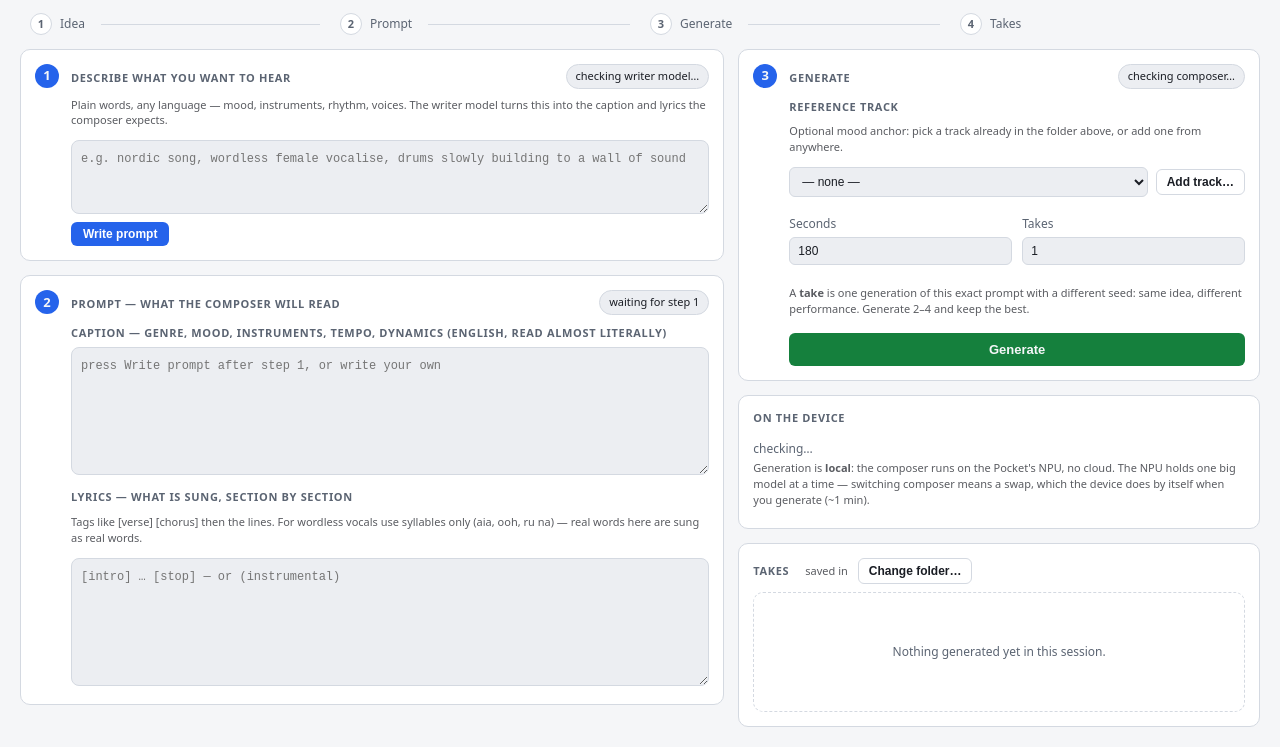
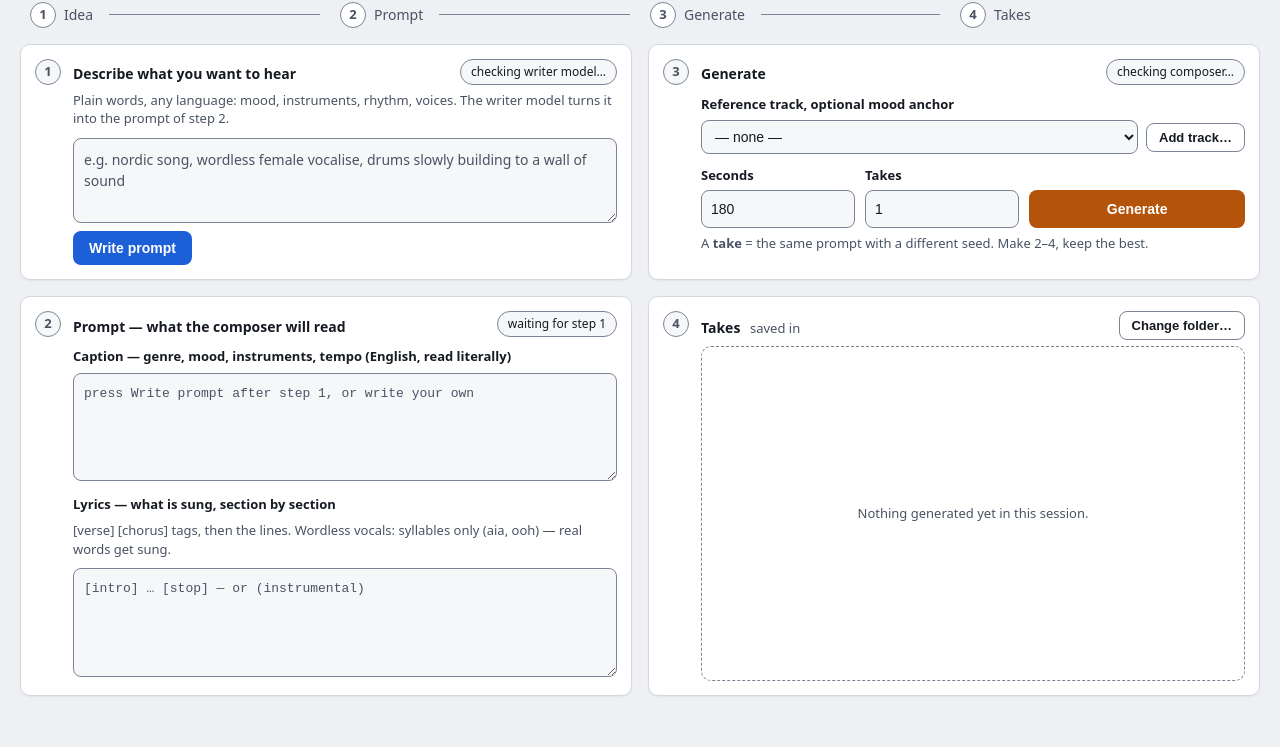
Before and after one commit to 3p4dm4/tiinyos-linux, a plain HTML site: page src/music.html in a window 1280 px wide. Shown: the part 84-831 px from the top of the page. After the commit the page ends 800 px from the top, so only its background shows below. Drawn offline with Linux system fonts and the light colour scheme.

Commit message:
feat(music): readable layout — OS theme tokens, 2x2 steps, Pocket logo
- music.css: page-only tokens following the OS theme (dark/light); cards off the
  page, field borders >= 3:1, type scale 12/13/14/20, labels 13px; Write = blue,
  Generate = orange. The Performance window keeps its own palette.
- Layout fits one screen at 1180x820: 2x2 grid with equal columns under the
  stepper (1-2 left, 3-4 right), badge 4 on Takes, badges mirror stepper state.
- Header shows only the Pocket state; writer/composer stay in their step chips.
- Logo: the Pocket with a sound wave on an orange tile (readable on dark and light).
- Window backgroundColor follows nativeTheme (no black flash on light desktops).

Co-Authored-By: Claude Opus 5.5 <noreply@anthropic.com>

```diff
--- a/src/m3_music.js
+++ b/src/m3_music.js
@@ -8,7 +8,7 @@
  * explicitly reports what is loaded and what AceStep would evict.
  */
 'use strict';
-const { BrowserWindow, ipcMain, dialog } = require('electron');
+const { BrowserWindow, ipcMain, dialog, nativeTheme } = require('electron');
 const path = require('path');
 const os = require('os');
 const fs = require('fs');
@@ -47,7 +47,7 @@ function open() {
     width: 1180, height: 820, minWidth: 860, minHeight: 560,
     title: 'Music Lab',
     icon: path.join(__dirname, '..', 'renderer', 'music-lab.png'),
-    backgroundColor: '#0f1115',
+    backgroundColor: nativeTheme.shouldUseDarkColors ? '#0b0d12' : '#eef0f4', // = music.css --bg, no flash
     autoHideMenuBar: true,
     webPreferences: {
       preload: path.join(__dirname, 'm3_preload.js'),
--- a/src/m3music/studio.js
+++ b/src/m3music/studio.js
@@ -20,6 +20,10 @@ M3.studio = (function () {
     if (takeNo && !generating && caption) states[2] = 'done';
     document.querySelectorAll('#flow li').forEach((li, i) => {
       li.className = states[i] || '';
+    });
+    // the numbered badge on each card mirrors the stepper (same number, same state)
+    document.querySelectorAll('.step-n').forEach((n, i) => {
+      n.className = 'step-n ' + (states[i] || '');
     });
     // step ② chip: prompt readiness
     const pc = $('prompt-chip');
--- a/src/music.css
+++ b/src/music.css
@@ -1,54 +1,100 @@
-/* M3 — Music Lab specifics (base tokens/body come from performance.css). */
+/* M3 — Music Lab specifics. performance.css gives the reset/body; the tokens below override its
+ * dashboard palette for this page only (the Performance window keeps its own).
+ * Follows the OS theme. Contrast targets: cards visibly off the page, field and control
+ * borders >= 3:1 against their background (rule/color-nontext-contrast), text >= 4.5:1.
+ * Type scale: 12 / 13 / 14 / 20 px, labels never below 13 (rule/type-neutral-scale). */
+:root{ /* dark: page < card < field, each step visible */
+  --bg:#0b0d12; --panel:#1b1f29; --panel2:#262c38; --edge:#343b4a; --line:#707a90;
+  --text:#eef0f5; --muted:#b4bccb; --accent:#8ab4ff; --on-accent:#0b1220;
+  --hot:#ff9a3c; --on-hot:#1a0d00; --ok:#4ade80; --warn:#fbbf24; --err:#f87171;
+  --shadow:none;
+}
+@media (prefers-color-scheme:light){
+  :root{
+    --bg:#eef0f4; --panel:#ffffff; --panel2:#f6f7f9; --edge:#d4d9e1; --line:#7b8494;
+    --text:#161a22; --muted:#4a5363; --accent:#1d5fd6; --on-accent:#ffffff;
+    --hot:#b4530a; --on-hot:#ffffff; --ok:#15803d; --warn:#b45309; --err:#b91c1c;
+    --shadow:0 1px 2px rgb(0 0 0 / .06);
+  }
+}
+body{font-size:14px}
+.card{border-color:var(--edge);box-shadow:var(--shadow);border-radius:10px}
+
+/* header: title left, device state right (state, not a step) */
 .lab-head{display:flex;justify-content:space-between;align-items:flex-start;gap:16px;flex-wrap:wrap}
 .lab-title{display:flex;gap:12px;align-items:center}
-.lab-logo{width:44px;height:44px;border-radius:10px}
-.lab-head h1{margin:0}
-.statusbar{margin:0;padding:10px 14px;display:flex;gap:18px;align-items:center;flex-wrap:wrap;min-width:min(480px,100%)}
+.lab-logo{width:48px;height:48px;border-radius:11px}
+.lab-head h1{margin:0;font-size:20px}
+.sub{color:var(--muted);font-size:13px;margin:0}
+.device{padding:9px 14px;display:flex;align-items:center;gap:14px;flex-wrap:wrap}
+.device-state{display:flex;gap:12px;align-items:center;flex-wrap:wrap}
+.device .note{margin:0}
 
-.lab-grid{display:grid;grid-template-columns:1.35fr 1fr;gap:14px;align-items:start;margin-top:14px}
-.lab-col{display:flex;flex-direction:column;gap:14px;min-width:0}
+/* page = one screen: header, stepper, then a 2x2 grid that takes the rest.
+ * Columns are equal so stepper items 1-2 sit over the left column and 3-4 over the right. */
+html,body{height:100%}
+body{display:flex;flex-direction:column;min-height:0}
+.lab-grid{flex:1;min-height:0;display:grid;grid-template-columns:1fr 1fr;grid-template-rows:auto 1fr;
+  grid-template-areas:"s1 s3" "s2 s4";gap:16px;margin-top:16px}
+#step1{grid-area:s1} #step2{grid-area:s2} #step3{grid-area:s3} #step4{grid-area:s4}
+.lab-grid > .card{min-width:0;min-height:0}
+#step1 textarea,#step2 textarea{flex:1 1 auto;min-height:72px}
 
+/* fields: own surface + a border you can see */
 textarea{width:100%;box-sizing:border-box;background:var(--panel2);color:var(--text);
-  border:1px solid var(--line);border-radius:8px;padding:9px;font:12px/1.5 ui-monospace,monospace;resize:vertical}
-textarea:focus,select:focus,input:focus{outline:2px solid var(--accent);outline-offset:0}
+  border:1px solid var(--line);border-radius:8px;padding:10px;font:14px/1.5 system-ui,sans-serif;resize:vertical}
+textarea#caption,textarea#lyrics{font:13px/1.5 ui-monospace,monospace;margin-bottom:4px}
+textarea::placeholder{color:var(--muted);opacity:1}
+textarea:focus,select:focus,input:focus,button:focus-visible{outline:2px solid var(--accent);outline-offset:1px}
 select,input[type=number]{background:var(--panel2);color:var(--text);border:1px solid var(--line);
-  border-radius:6px;padding:6px 8px;font-size:12px}
+  border-radius:8px;padding:7px 9px;font-size:14px}
 select.fill,input.fill{width:100%;min-width:0}
-button.primary{background:var(--ok);color:var(--bg);font-weight:700;font-size:13px;padding:9px 14px;margin-top:4px}
-button.primary:disabled{opacity:.5;cursor:default}
 .hidden{display:none}
 
+/* actions: blue = write, orange = generate */
+button{font-size:14px;border-radius:8px}
+button.write{background:var(--accent);color:var(--on-accent);padding:9px 16px}
+button.primary{background:var(--hot);color:var(--on-hot);font-weight:700;padding:10px 16px;margin-top:4px}
+button.write:hover,button.primary:hover{filter:brightness(1.08)}
+button.primary:disabled{opacity:.5;cursor:default}
+button.ghost{background:transparent;border:1px solid var(--line);color:var(--text);padding:6px 12px;font-size:13px;font-weight:600;flex:none}
+button.ghost:hover{border-color:var(--accent)}
+
 /* workflow stepper */
-.flow{display:flex;gap:0;margin:14px 0 0;padding:0;list-style:none;counter-reset:s}
-.flow li{display:flex;align-items:center;gap:8px;flex:1;min-width:0;color:var(--muted);font-size:12px;position:relative;padding:0 10px}
-.flow li b{flex:none;width:22px;height:22px;border-radius:50%;border:1.5px solid var(--line);
-  display:flex;align-items:center;justify-content:center;font-size:11px;background:var(--panel)}
+.flow{display:flex;gap:0;margin:16px 0 0;padding:0;list-style:none}
+.flow li{display:flex;align-items:center;gap:8px;flex:1;min-width:0;color:var(--muted);font-size:14px;position:relative;padding:0 10px}
+.flow li b{flex:none;width:26px;height:26px;border-radius:50%;border:1.5px solid var(--line);
+  display:flex;align-items:center;justify-content:center;font-size:13px;background:var(--panel)}
 .flow li::after{content:"";flex:1;height:1px;background:var(--line);margin-left:8px}
 .flow li:last-child::after{display:none}
 .flow li.done{color:var(--text)}
-.flow li.done b{background:var(--ok);border-color:var(--ok);color:var(--bg)}
-.flow li.done b::before{content:"✓"}
-.flow li.done b{font-size:0}
+.flow li.done b{background:var(--ok);border-color:var(--ok);color:var(--bg);font-size:0}
+.flow li.done b::before{content:"✓";font-size:13px}
 .flow li.active{color:var(--text);font-weight:600}
 .flow li.active b{border-color:var(--accent);color:var(--accent)}
 @media (prefers-reduced-motion: no-preference){
   .flow li.active b{animation:pulse 1.6s ease-in-out infinite}
 }
 
-textarea#caption,textarea#lyrics{margin-bottom:4px}
-
 /* numbered steps */
 .step{display:flex;gap:12px}
-.step-n{flex:none;width:24px;height:24px;border-radius:50%;background:var(--accent);color:var(--bg);
+.step-n{flex:none;width:26px;height:26px;border-radius:50%;background:var(--accent);color:var(--on-accent);
   font-weight:700;font-size:13px;display:flex;align-items:center;justify-content:center}
+.step-n.done{background:var(--ok);font-size:0}
+.step-n.done::before{content:"✓";font-size:13px}
+.step-n.active{box-shadow:0 0 0 3px var(--panel),0 0 0 5px var(--accent)}
+.step-n:not(.done):not(.active){background:var(--panel2);color:var(--muted);border:1.5px solid var(--line)}
 .step-body{flex:1;min-width:0;display:flex;flex-direction:column;gap:6px}
 .step-top{display:flex;align-items:center;justify-content:space-between;gap:10px;flex-wrap:wrap}
-.lbl{font-size:11px;text-transform:uppercase;letter-spacing:.06em;color:var(--muted);font-weight:600}
-.hint{text-transform:none;letter-spacing:0;font-weight:400;opacity:.7;margin-left:6px}
+.lbl{font-size:13px;font-weight:600;color:var(--text)}
+.step-top .lbl{font-size:14px}
+.step-body .lbl{margin-top:4px}
+.hint{font-weight:400;color:var(--muted);margin-left:6px}
+.help{font-size:13px;color:var(--muted);margin:0 0 4px;line-height:1.45}
 .step-act{display:flex;align-items:center;gap:10px;margin-top:2px}
 
 /* state chips (model state per step) */
-.chip{font-size:11px;padding:3px 9px;border-radius:999px;border:1px solid var(--line);
+.chip{font-size:12px;padding:3px 10px;border-radius:999px;border:1px solid var(--line);
   background:var(--panel2);color:var(--text);white-space:nowrap;overflow:hidden;text-overflow:ellipsis;max-width:100%}
 .chip.ok{border-color:var(--ok);color:var(--ok)}
 .chip.warn{border-color:var(--warn);color:var(--warn)}
@@ -56,25 +102,27 @@ textarea#caption,textarea#lyrics{margin-bottom:4px}
 
 /* generation phase stepper */
 .phases{display:flex;flex-wrap:wrap;gap:6px;margin:10px 0 0;padding:0;list-style:none}
-.phases li{font-size:11px;padding:3px 9px;border-radius:999px;border:1px solid var(--line);color:var(--muted)}
+.phases li{font-size:12px;padding:3px 10px;border-radius:999px;border:1px solid var(--line);color:var(--muted)}
 .phases li.on{border-color:var(--accent);color:var(--accent);font-weight:600}
 .phases li.past{border-color:var(--ok);color:var(--ok)}
 
 /* studio controls */
-.field-grid{display:grid;grid-template-columns:1fr 1fr;gap:10px;margin:12px 0}
-.fld{display:flex;flex-direction:column;gap:4px;font-size:12px;color:var(--muted)}
-.fld input{width:100%;box-sizing:border-box}
+.gen-row{display:grid;grid-template-columns:1fr 1fr 1.4fr;gap:10px;align-items:end;margin-top:6px}
+.gen-row button.primary{margin:0;height:38px}
+.fld{display:flex;flex-direction:column;gap:4px;font-size:13px;font-weight:600;color:var(--text)}
+.fld input{width:100%;box-sizing:border-box;height:38px}
 .bar{margin-top:12px}
+.ref-row{display:flex;gap:8px;align-items:center;flex-wrap:wrap}
+.ref-row select{flex:1 1 140px}
 
 /* takes */
-.takes-card{min-height:180px;display:flex;flex-direction:column}
-.takes-card .lbl{margin-bottom:8px}
-#takes-list{flex:1;display:flex;flex-direction:column;gap:10px}
-#takes-list.empty{align-items:center;justify-content:center;color:var(--muted);font-size:12px;
-  border:1px dashed var(--line);border-radius:10px;min-height:120px}
-.take{background:var(--panel2);border:1px solid var(--line);border-radius:10px;padding:10px}
+.takes-card .hint{font-size:13px}
+#takes-list{flex:1;min-height:0;overflow-y:auto;display:flex;flex-direction:column;gap:10px}
+#takes-list.empty{align-items:center;justify-content:center;color:var(--muted);font-size:13px;
+  border:1px dashed var(--line);border-radius:10px;min-height:96px}
+.take{background:var(--panel2);border:1px solid var(--edge);border-radius:10px;padding:10px}
 .take audio{width:100%;height:34px;margin-top:6px}
-.take .meta{font-size:11px;opacity:.75;margin-top:4px;word-break:break-all}
+.take .meta{font-size:12px;color:var(--muted);margin-top:4px;word-break:break-all}
 .wave{display:block;width:100%;height:44px;cursor:pointer;border-radius:6px}
 
 /* status dots use the shared semantic tokens */
@@ -82,37 +130,10 @@ textarea#caption,textarea#lyrics{margin-bottom:4px}
 .dot.busy{background:var(--warn)}
 .dot.idle{background:var(--ok)}
 .dot.down{background:var(--err)}
+.dot.off{background:var(--muted)}
 @media (prefers-reduced-motion: no-preference){
   .dot.busy{animation:pulse 1.2s ease-in-out infinite}
 }
 @keyframes pulse{50%{opacity:.35}}
 
-@media (max-width:900px){.lab-grid{grid-template-columns:1fr}.flow li span{display:none}}
-
-/* help text + model panel */
-.help{font-size:11px;color:var(--muted);margin:2px 0 6px;line-height:1.45}
-.step-body .lbl{margin-top:4px}
-#models{display:flex;flex-direction:column;gap:8px;margin-top:8px}
-.mrow{display:flex;align-items:baseline;gap:8px;flex-wrap:wrap}
-.mrow .dot{align-self:center}
-.mname{flex:1;min-width:0}
-.mrole{font-size:10px;text-transform:uppercase;letter-spacing:.05em;color:var(--muted);
-  border:1px solid var(--line);border-radius:4px;padding:1px 5px}
-.mbar{display:flex;align-items:center;gap:6px;min-width:110px;font-size:11px;color:var(--muted)}
-.mbar .bar{margin:0;width:70px}
-.dot.off{background:var(--muted)}
-
-/* ghost buttons + reference row (wrap: "Add track…" must never clip) */
-button.ghost{background:transparent;border:1px solid var(--line);color:var(--text);
-  border-radius:6px;padding:5px 10px;font-size:12px;flex:none}
-button.ghost:hover{border-color:var(--accent)}
-.ref-row{display:flex;gap:8px;align-items:center;flex-wrap:wrap}
-.ref-row select{flex:1 1 140px}
-.takes-card .lbl{display:flex;align-items:baseline;gap:10px;flex-wrap:wrap}
-
-/* contrast fixes from ui-review (axe 4.14): white on accent = 5.6:1,
-   hints/help at 72% of --text ≈ 7:1 (was --muted 3.1:1) */
-:root{--on-accent:#ffffff}
-button.write{background:var(--accent);color:var(--on-accent);border-color:var(--accent)}
-button.write:hover{filter:brightness(1.1)}
-.hint,.help{color:var(--text);opacity:.72}
+@media (max-width:900px){.lab-grid{grid-template-columns:1fr;grid-template-rows:none;grid-template-areas:"s1" "s2" "s3" "s4"}.flow li span{display:none}}
--- a/src/music.html
+++ b/src/music.html
@@ -13,10 +13,16 @@
     <img src="music-lab.png" alt="" class="lab-logo">
     <div>
       <h1>Music Lab</h1>
-      <div class="sub">describe it → the writer model drafts the prompt → the composer model renders audio, on the device</div>
+      <div class="sub">Describe a song, get audio from your Pocket</div>
     </div>
   </div>
-  <div class="card statusbar" id="status"><span class="note">checking device…</span></div>
+  <!-- device state only: which model does what is shown in the step it serves (chips) -->
+  <section class="card device" id="device-card" aria-labelledby="device-lbl"
+           title="Generation runs on the Pocket's NPU, no cloud. One big model at a time: the device swaps by itself when you generate (~1 min).">
+    <span class="lbl" id="device-lbl">Pocket</span>
+    <span class="device-state" id="status"><span class="note">checking device…</span></span>
+    <span class="note">local NPU · no cloud</span>
+  </section>
 </header>
 
 <nav aria-label="Workflow">
@@ -28,9 +34,8 @@
   </ol>
 </nav>
 
+<!-- 2x2 grid under the stepper: 1-2 (write) left, 3-4 (produce) right; DOM order = step order -->
 <main class="lab-grid">
-  <!-- composer side -->
-  <section class="lab-col">
     <div class="card step" id="step1">
       <div class="step-n">1</div>
       <div class="step-body">
@@ -38,7 +43,7 @@
           <label class="lbl" for="idea">Describe what you want to hear</label>
           <span class="chip" id="writer-chip">checking writer model…</span>
         </div>
-        <p class="help">Plain words, any language — mood, instruments, rhythm, voices. The writer model turns this into the caption and lyrics the composer expects.</p>
+        <p class="help">Plain words, any language: mood, instruments, rhythm, voices. The writer model turns it into the prompt of step 2.</p>
         <textarea id="idea" rows="3" placeholder="e.g. nordic song, wordless female vocalise, drums slowly building to a wall of sound"></textarea>
         <div class="step-act">
           <button type="button" id="btn-write" class="write">Write prompt</button>
@@ -54,17 +59,14 @@
           <span class="lbl">Prompt — what the composer will read</span>
           <span class="chip" id="prompt-chip">waiting for step 1</span>
         </div>
-        <label class="lbl" for="caption">Caption — genre, mood, instruments, tempo, dynamics (English, read almost literally)</label>
-        <textarea id="caption" rows="6" placeholder="press Write prompt after step 1, or write your own"></textarea>
+        <label class="lbl" for="caption">Caption — genre, mood, instruments, tempo (English, read literally)</label>
+        <textarea id="caption" rows="4" placeholder="press Write prompt after step 1, or write your own"></textarea>
         <label class="lbl" for="lyrics">Lyrics — what is sung, section by section</label>
-        <p class="help">Tags like [verse] [chorus] then the lines. For wordless vocals use syllables only (aia, ooh, ru na) — real words here are sung as real words.</p>
-        <textarea id="lyrics" rows="6" placeholder="[intro] … [stop] — or (instrumental)"></textarea>
+        <p class="help">[verse] [chorus] tags, then the lines. Wordless vocals: syllables only (aia, ooh) — real words get sung.</p>
+        <textarea id="lyrics" rows="4" placeholder="[intro] … [stop] — or (instrumental)"></textarea>
       </div>
     </div>
-  </section>
 
-  <!-- studio side -->
-  <aside class="lab-col">
     <div class="card step" id="step3">
       <div class="step-n">3</div>
       <div class="step-body">
@@ -72,18 +74,17 @@
           <span class="lbl">Generate</span>
           <span class="chip" id="composer-chip">checking composer…</span>
         </div>
-        <label class="lbl" for="refs">Reference track <span class="hint" id="refs-hint"></span></label>
-        <p class="help">Optional mood anchor: pick a track already in the folder above, or add one from anywhere.</p>
+        <label class="lbl" for="refs">Reference track, optional mood anchor <span class="hint" id="refs-hint"></span></label>
         <div class="ref-row">
           <select id="refs" class="fill"><option value="">— none —</option></select>
           <button type="button" id="btn-addref" class="ghost">Add track…</button>
         </div>
-        <div class="field-grid">
+        <div class="gen-row">
           <label class="fld"><span>Seconds</span><input id="seconds" type="number" value="180" min="30" max="600" step="30"></label>
           <label class="fld"><span>Takes</span><input id="takes" type="number" value="1" min="1" max="4"></label>
+          <button type="button" id="btn-gen" class="primary">Generate</button>
         </div>
-        <p class="help">A <b>take</b> is one generation of this exact prompt with a different seed: same idea, different performance. Generate 2–4 and keep the best.</p>
-        <button type="button" id="btn-gen" class="primary fill">Generate</button>
+        <p class="help">A <b>take</b> = the same prompt with a different seed. Make 2–4, keep the best.</p>
         <div id="progress" class="hidden">
           <ol class="phases" id="phases">
             <li data-p="queued">Queued</li>
@@ -98,19 +99,16 @@
       </div>
     </div>
 
-    <div class="card" id="device-card">
-      <div class="lbl">On the device</div>
-      <div id="models"><span class="note">checking…</span></div>
-      <p class="help">Generation is <b>local</b>: the composer runs on the Pocket's NPU, no cloud. The NPU holds one big model at a time — switching composer means a swap, which the device does by itself when you generate (~1 min).</p>
+    <div class="card step takes-card" id="step4">
+      <div class="step-n">4</div>
+      <div class="step-body">
+        <div class="step-top">
+          <span class="lbl">Takes <span class="hint">saved in <span id="takes-hint"></span></span></span>
+          <button type="button" id="btn-out" class="ghost">Change folder…</button>
+        </div>
+        <div id="takes-list" class="empty">Nothing generated yet in this session.</div>
+      </div>
     </div>
-
-    <div class="card takes-card" id="step4">
-      <div class="lbl">Takes <span class="hint">saved in <span id="takes-hint"></span></span>
-        <button type="button" id="btn-out" class="ghost">Change folder…</button>
-      </div>
-      <div id="takes-list" class="empty">Nothing generated yet in this session.</div>
-    </div>
-  </aside>
 </main>
 
 <script src="m3music/status.js"></script>
--- a/standalone/main.js
+++ b/standalone/main.js
@@ -3,7 +3,7 @@
  * come from m3_music.js, the window registers itself via attach() so progress
  * events land here too. Requires the Pocket reachable (see docs/network.md). */
 'use strict';
-const { app, BrowserWindow } = require('electron');
+const { app, BrowserWindow, nativeTheme } = require('electron');
 const path = require('path');
 
 const SRC = path.join(__dirname, '..', 'src');
@@ -14,7 +14,7 @@ app.whenReady().then(() => {
     width: 1180, height: 820, minWidth: 860, minHeight: 560,
     title: 'Music Lab',
     icon: path.join(SRC, 'music-lab.png'),
-    backgroundColor: '#0f1115',
+    backgroundColor: nativeTheme.shouldUseDarkColors ? '#0b0d12' : '#eef0f4', // = music.css --bg, no flash
     autoHideMenuBar: true,
     webPreferences: {
       preload: path.join(SRC, 'm3_preload.js'),
```
Also changed, not shown: src/m3music/status.js (+6 -11 lines), src/music-lab.png, src/music-lab.svg.
